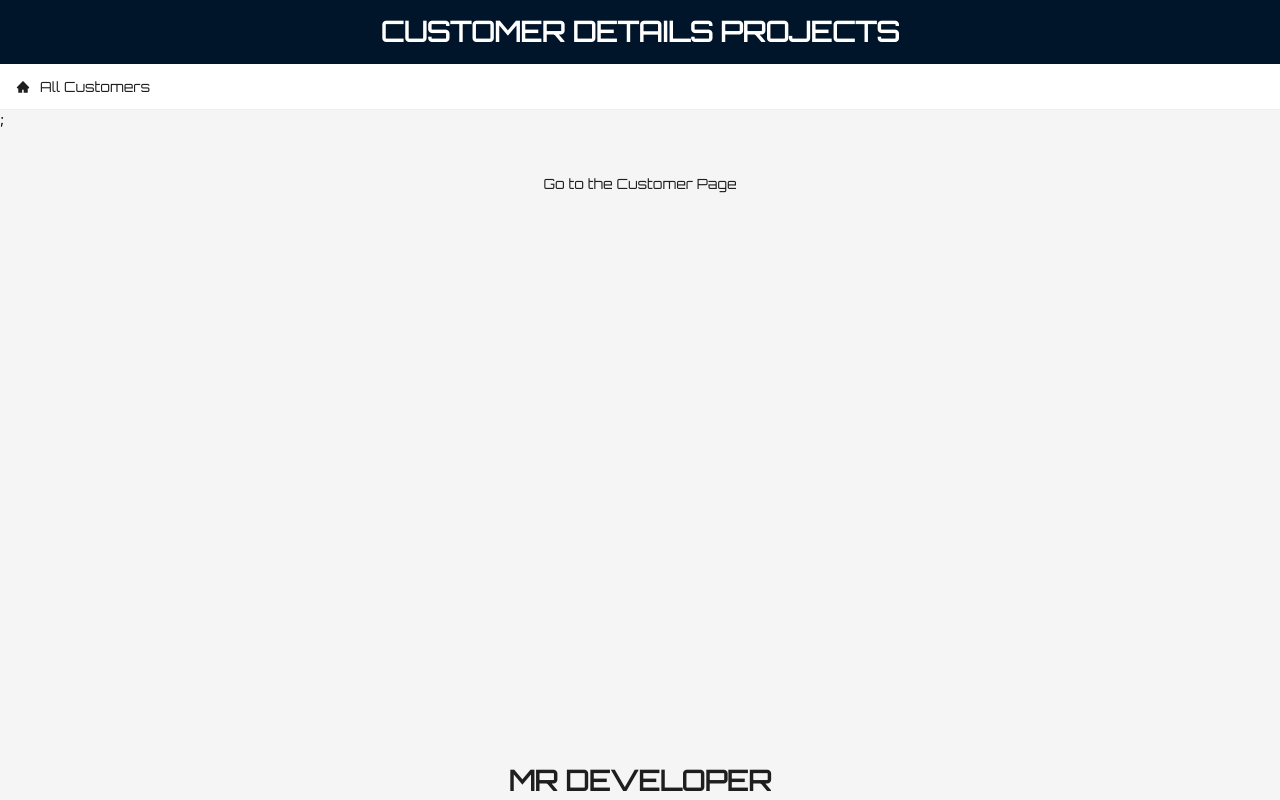
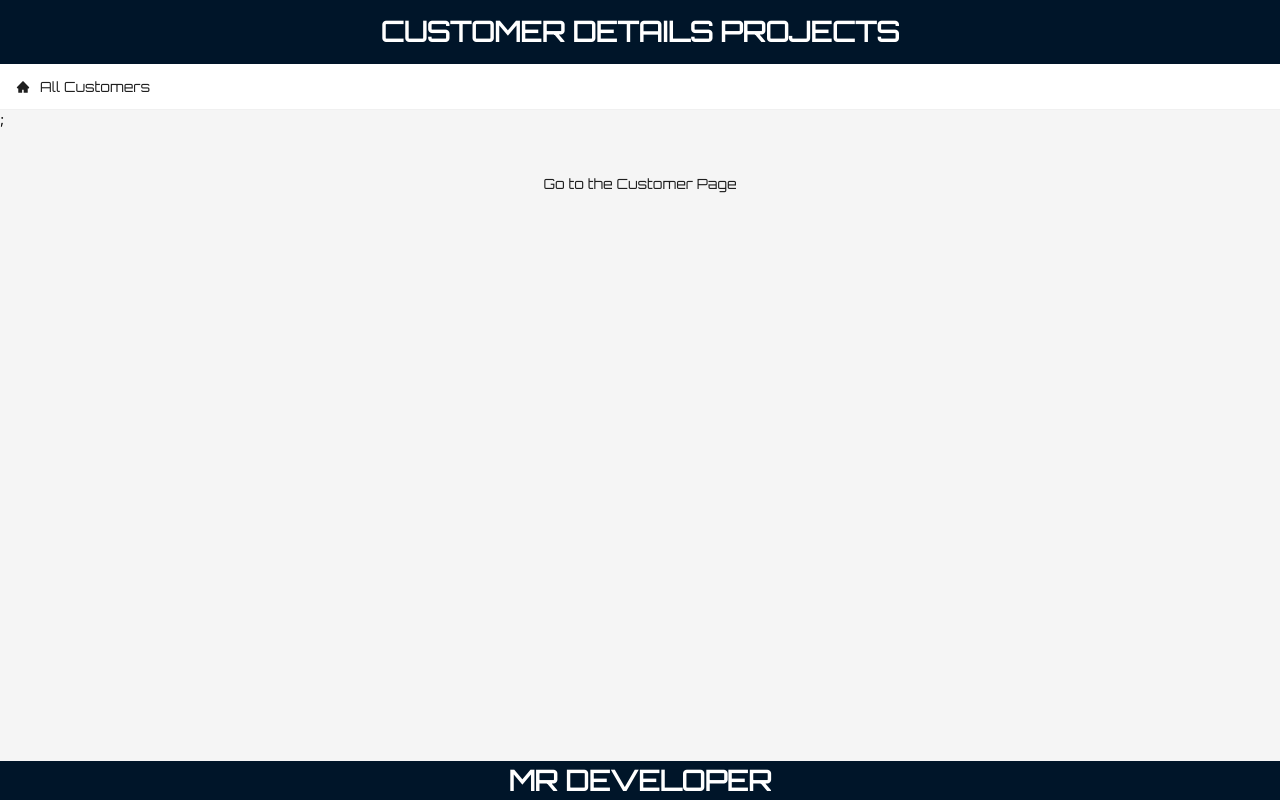
Before and after one commit to MUDDUSSIR-RAZA/Customer-Details, a Next.js app: page / in a window 1280 px wide. Built offline with nearby package versions, Linux system fonts and the light colour scheme.

Commit message:
Update index.js

```diff
--- a/Components/MyFooter/index.js
+++ b/Components/MyFooter/index.js
@@ -12,6 +12,8 @@ const MyFooter = () => {
           bottom: 0,
           width: "100%",
           padding: "2px",
+          background: "#001529",
+          color: "white",
         }}
       >
         <h1> MR DEVELOPER</h1>
```
